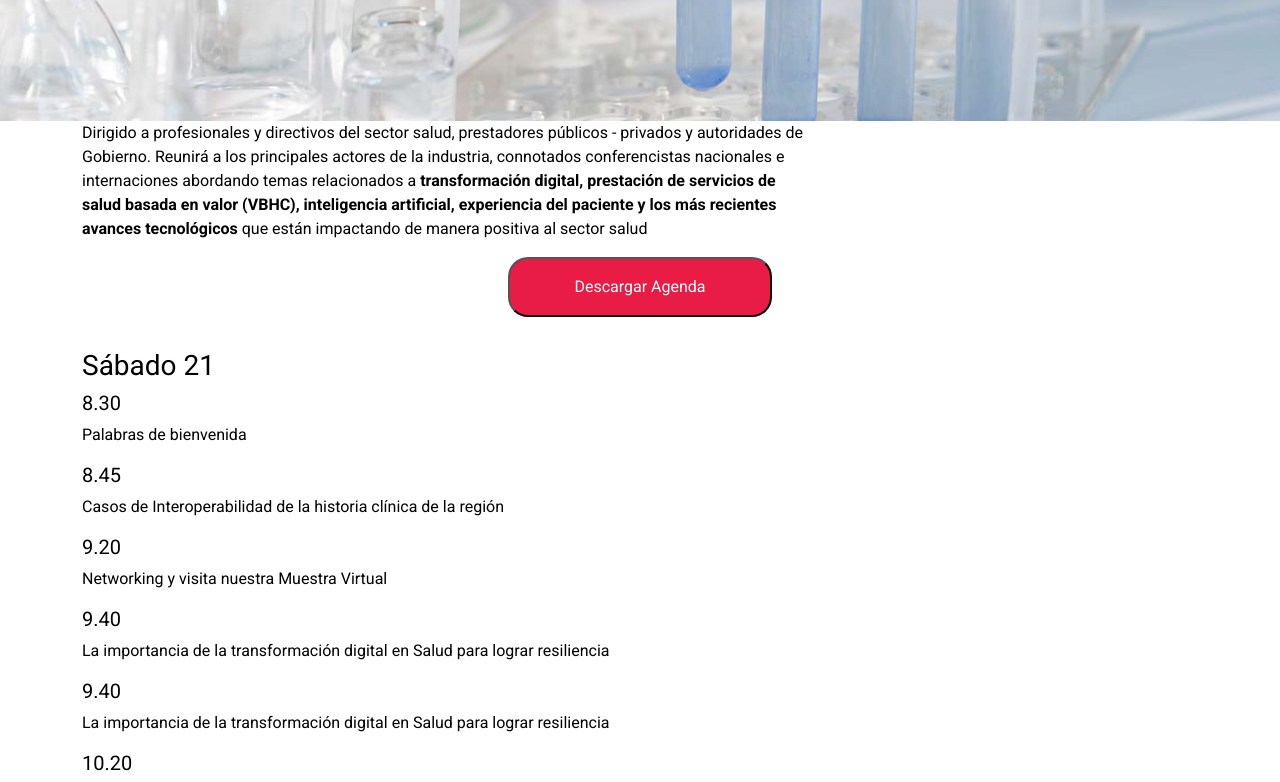
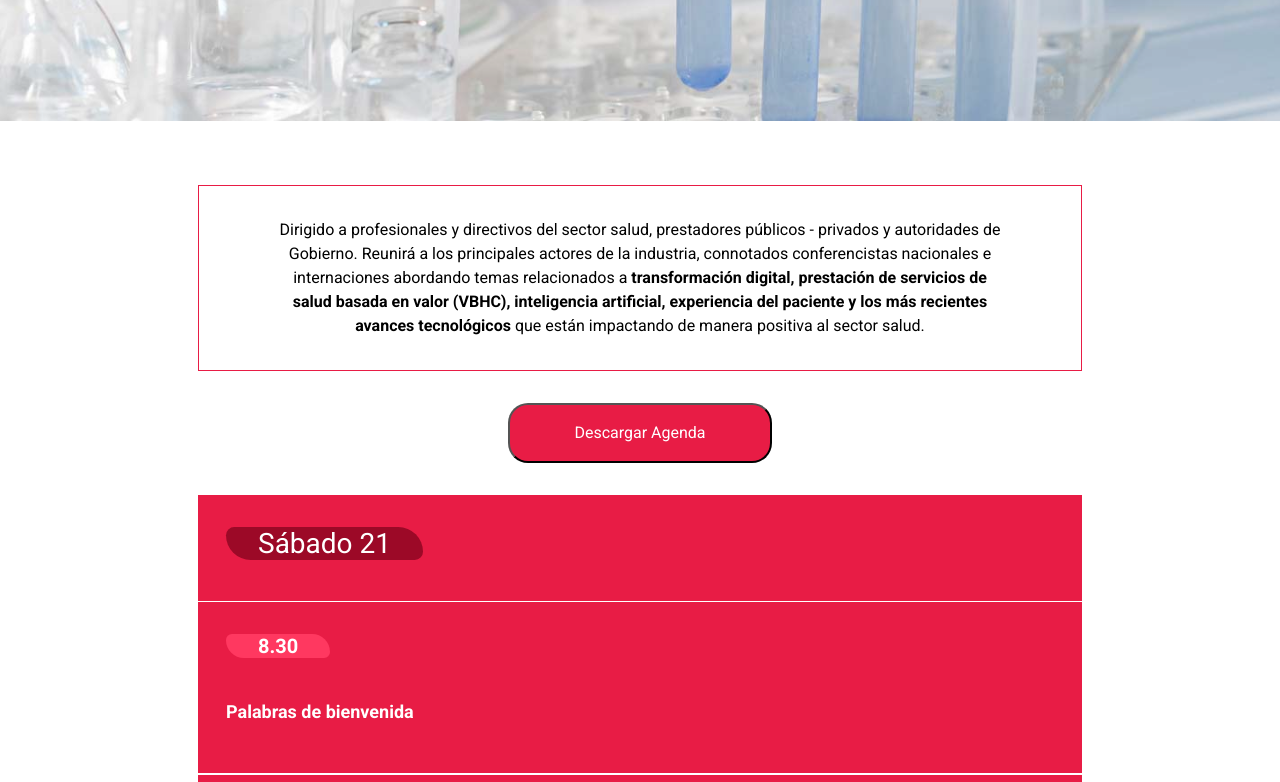
Before and after one commit to sgarciafeege/Evento-GarciaFeege, a website: page pages/programa.html in a window 1280 px wide. Shown: the part 700-1482 px from the top of the page. Drawn offline with nearby package versions, Linux system fonts and the light colour scheme.

Commit message:
agregado css de programa. correccion enlaces oradores y bg de inicio.

```diff
--- a/assets/scss/_header.scss
+++ b/assets/scss/_header.scss
@@ -1,5 +1,5 @@
 .header {
-    /*background-image: url('/assets/img/evento-background.jpg');*/
+    background-image: url('../img/evento-background.jpg');
     background-size: cover;
     background-repeat: no-repeat;
     width: 100%;
--- a/assets/scss/_programa.scss
+++ b/assets/scss/_programa.scss
@@ -0,0 +1,35 @@
+.agenda {
+    padding: 2rem 8rem 0;
+    .actividades-intro {
+        display: flex;
+        justify-content: center;
+        text-align: center;
+        border: 1px solid $PrimaryColor;
+        margin: 2rem 0;
+        padding: 2rem 0 1rem 0;
+    }
+    .actividades {
+        background-color: $PrimaryColor;
+        color: white;
+        margin: 0.1rem 0;
+        padding: 2rem 0 2rem 1rem;
+    }
+    .dia {
+        background-color: #9C0927;
+        border-radius: 10px 30px 10px 30px;
+        padding: 0 2rem;
+    }
+    .actividades-horario {
+        margin-bottom: 2rem;
+    }
+    .hora {
+        background-color: #FF3860;
+        border-radius: 10px 30px 10px 30px;
+        padding: 0 2rem;
+        font-weight: bold;
+    }
+    .actividades-titulo {
+        font-size: large;
+        font-weight: bold;
+    }
+}
--- a/pages/programa.html
+++ b/pages/programa.html
@@ -53,7 +53,7 @@
         <div class="container agenda">
             <div class="actividades-intro">
               <p>Dirigido a profesionales y directivos del sector salud, prestadores públicos - privados y autoridades de <br>
-              Gobierno. Reunirá a los principales actores de la industria, connotados conferencistas nacionales e <br> internaciones abordando temas relacionados a <strong>transformación digital, prestación de servicios de <br> salud basada en valor (VBHC), inteligencia artificial, experiencia del paciente y los más recientes <br> avances tecnológicos</strong> que están impactando de manera positiva al sector salud</p>
+              Gobierno. Reunirá a los principales actores de la industria, connotados conferencistas nacionales e <br> internaciones abordando temas relacionados a <strong>transformación digital, prestación de servicios de <br> salud basada en valor (VBHC), inteligencia artificial, experiencia del paciente y los más recientes <br> avances tecnológicos</strong> que están impactando de manera positiva al sector salud.</p>
             </div>
             <div class="button"><button class="button-descarga"> Descargar Agenda</button></div>
             <div class="row col-12 actividades" data-aos="fade-up">
```
Also changed, not shown: index.html (+1 -1 lines), pages/oradores.html (+1 -1 lines), assets/css/style.css.
